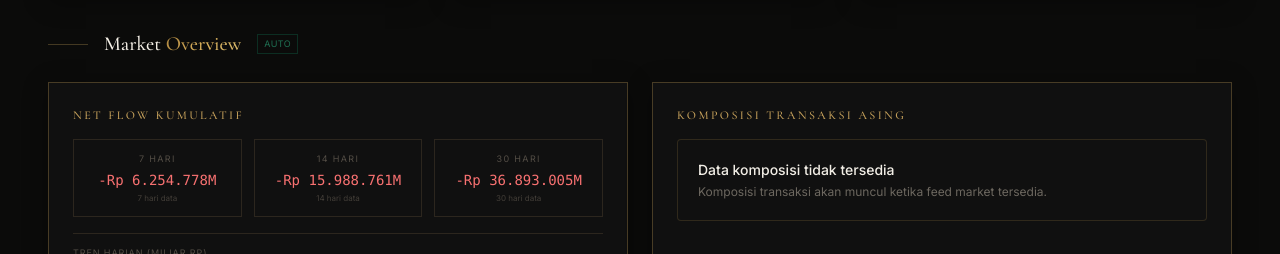
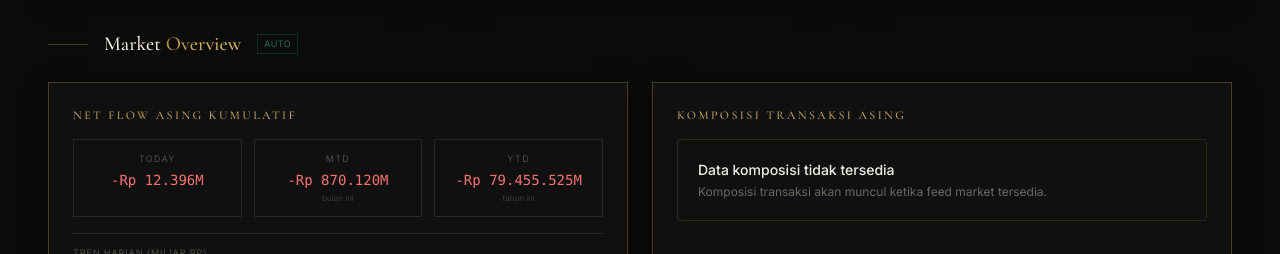
Before and after one commit to broden101/portfolio, a Next.js app: page /playbook/ihsg in a window 1280 px wide. Shown: the part 1173-1427 px from the top of the page. Built offline with nearby package versions, Linux system fonts and the light colour scheme; no server answers.

Commit message:
feat: Net Flow Asing Kumulatif — Today/MTD/YTD from foreign flow data

```diff
--- a/app/playbook/ihsg/page.tsx
+++ b/app/playbook/ihsg/page.tsx
@@ -495,19 +495,20 @@ export default function IHSGDashboard() {
           <div className="grid lg:grid-cols-2 gap-6 mb-6">
             {/* Net Flow 7d / 14d / 30d */}
             <div className="card-luxury p-6">
-              <h3 className="text-xs tracking-[0.2em] uppercase text-[#C6A15B] mb-4 font-medium">Net Flow Kumulatif</h3>
+              <h3 className="text-xs tracking-[0.2em] uppercase text-[#C6A15B] mb-4 font-medium">Net Flow Asing Kumulatif</h3>
               <div className="grid grid-cols-3 gap-3">
                 {[
-                  { label: "7 Hari", data: rollingNetFlow.net7d },
-                  { label: "14 Hari", data: rollingNetFlow.net14d },
-                  { label: "30 Hari", data: rollingNetFlow.net30d },
+                  { label: "Today", value: flowHistory.length > 0 ? flowHistory[flowHistory.length - 1].dailyNet : null },
+                  { label: "MTD", value: ff?.mtdNet ?? null },
+                  { label: "YTD", value: ff?.ytdNet ?? null },
                 ].map((r) => (
                   <div key={r.label} className="border border-[#2C261E] p-3 text-center">
                     <div className="text-[#B8AA96]/40 text-[9px] tracking-[0.15em] uppercase mb-1">{r.label}</div>
-                    <div className={`text-sm font-mono font-medium ${r.data.total >= 0 ? "text-emerald-400" : "text-red-400"}`}>
-                      {fmtMiliar(r.data.total)}
+                    <div className={`text-sm font-mono font-medium ${r.value == null ? "text-[#B8AA96]/30" : r.value >= 0 ? "text-emerald-400" : "text-red-400"}`}>
+                      {r.value != null ? fmtMiliar(r.value) : "—"}
                     </div>
-                    <div className="text-[#B8AA96]/30 text-[8px] mt-0.5">{r.data.count} hari data</div>
+                    {r.label === "MTD" && <div className="text-[#B8AA96]/30 text-[8px] mt-0.5">bulan ini</div>}
+                    {r.label === "YTD" && <div className="text-[#B8AA96]/30 text-[8px] mt-0.5">tahun ini</div>}
                   </div>
                 ))}
               </div>
```
